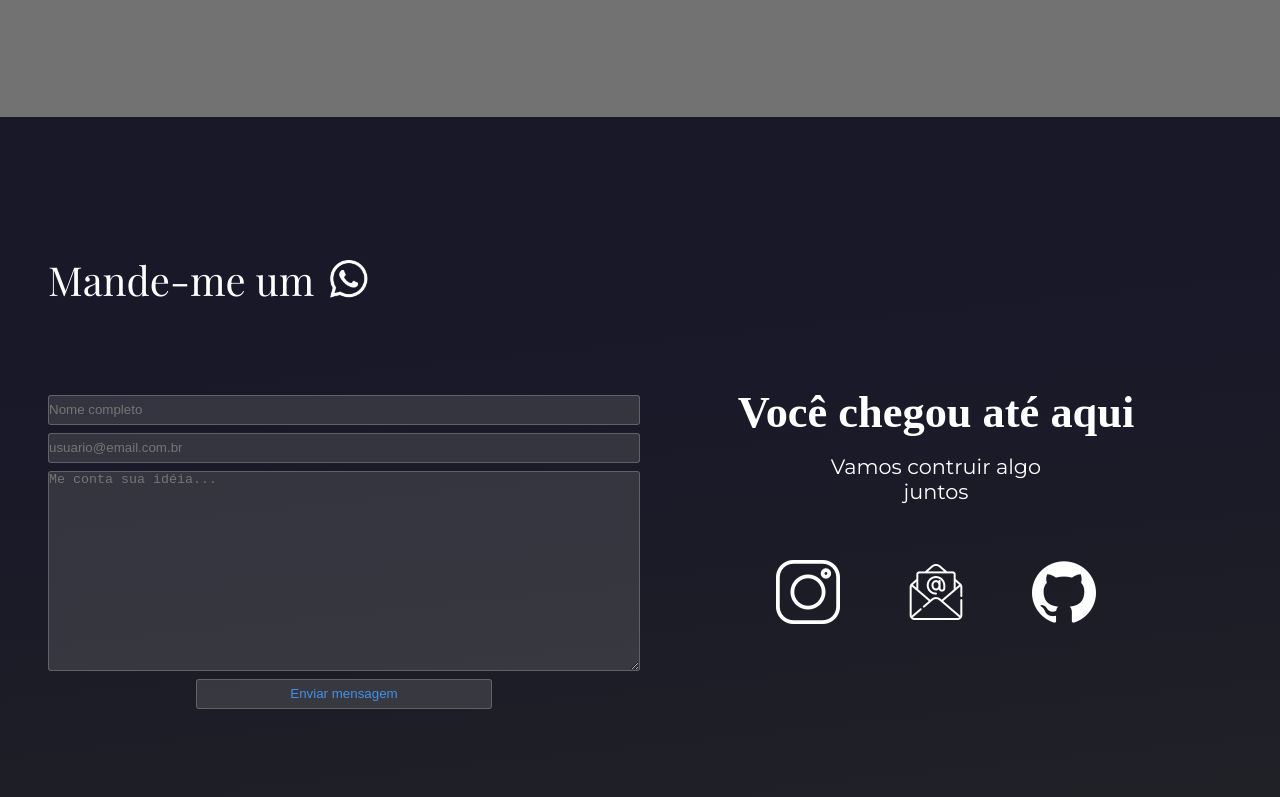
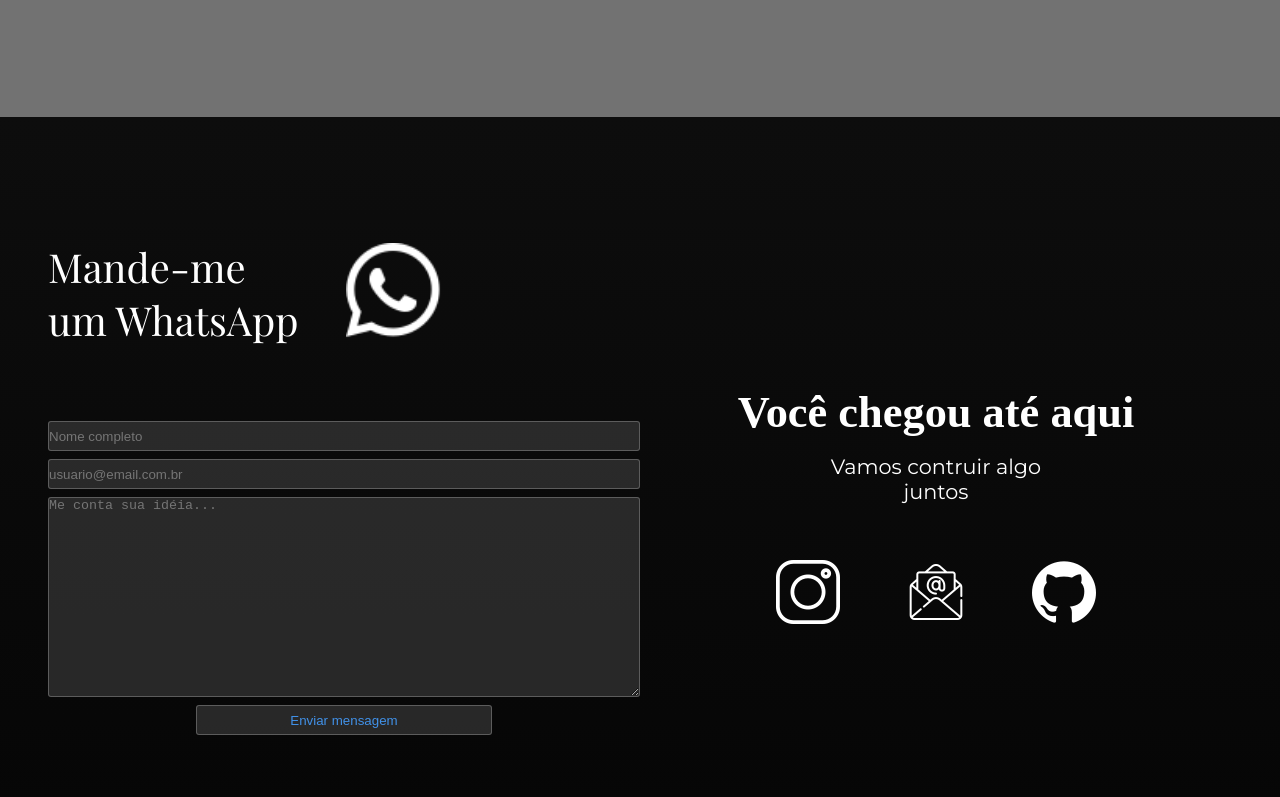
Before and after one commit to pfischer-dev/Site_Paulo_Fischer_v1, a plain HTML site: page index.html in a window 1280 px wide. Shown: the part 3083-3880 px from the top of the page. Drawn offline with nearby package versions, Linux system fonts and the light colour scheme.

Commit message:
atualizacoes

```diff
--- a/css/globals.css
+++ b/css/globals.css
@@ -236,22 +236,21 @@ header.hidden {
     padding: 4rem 2rem;
     min-height: 100vh;
     scroll-snap-align: start;
-    /* background-color: #1f1f1f; */
-    background: #1E1E33;
-    background: linear-gradient(174deg,rgb(24, 24, 41) 31%, rgb(34, 34, 38) 100%);
+    background: linear-gradient(to bottom,#0d0d0d,#050505);
+
     .contact_whatsapp {
         width: 100%;
         color: var(--lightColor);
         display: flex;
         align-items: center;
         justify-content: flex-start;
-        gap: 1rem;
+        gap: 3rem;
         font-size: 2.5rem;
         font-family: var(--fontPrimary);
         order: 2;
         img {
-            width: 40px;
-            height: 40px;
+            width: 100px;
+            height: 100px;
         }
     }
     .contact_form {
--- a/index.html
+++ b/index.html
@@ -94,7 +94,7 @@ Hoje, uno estética e funcionalidade para construir projetos que não apenas fun
         <section class="contact_container">
 
             <div class="contact_whatsapp">
-                <p>Mande-me um</p>
+                <p>Mande-me <br>um WhatsApp</p>
                 <img src="assets/icons/icon_whatsapp.png" alt="">
             </div>
             <div class="contact_form">
```
Also changed, not shown: 1 other file.
